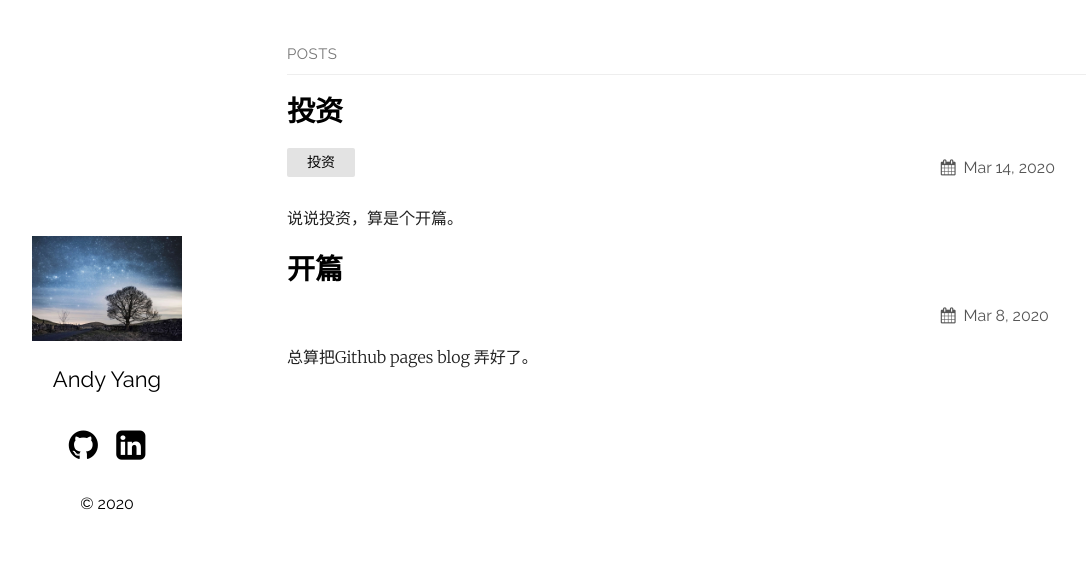
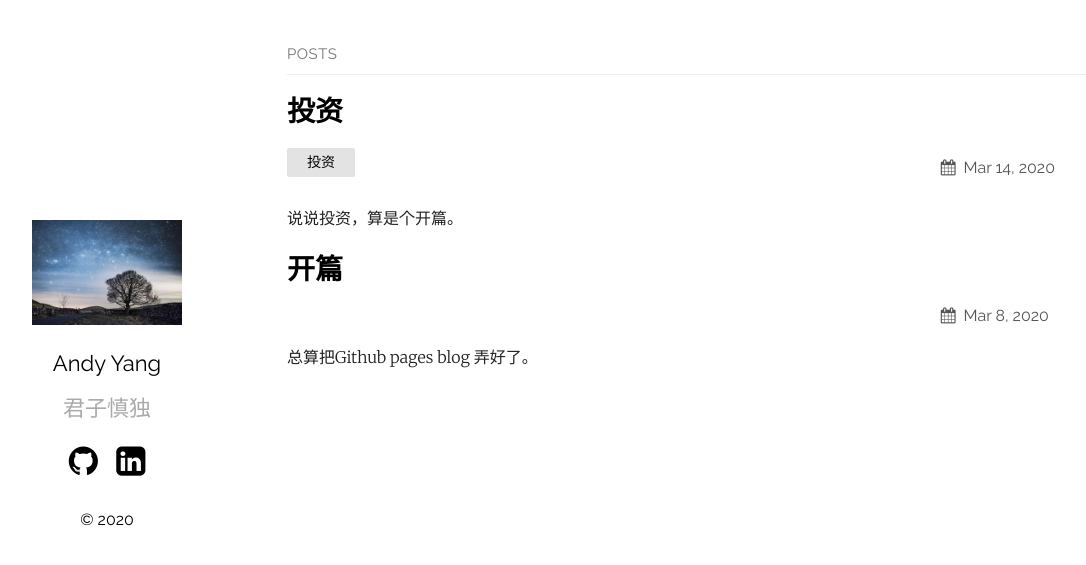
Before and after one commit to zzyang/zzyang.github.io, a Jekyll site: the page built from index.md, in a window 1280 px wide. Shown: the top 565 px of the page, without its empty margins (78-1164 px from the left). Built offline with Jekyll 4.4.1, drawn with Linux system fonts in a browser that asks for light colours.

Commit message:
Update _config.yml

```diff
--- a/_config.yml
+++ b/_config.yml
@@ -13,7 +13,7 @@ sass:
   sass_dir: _sass
 plainwhite:
   name: Andy Yang
-  tagline:
+  tagline: 君子慎独
   date_format: "%b %-d, %Y"
   sitemap: true # set to true to generate sitemap.xml content
 
```
